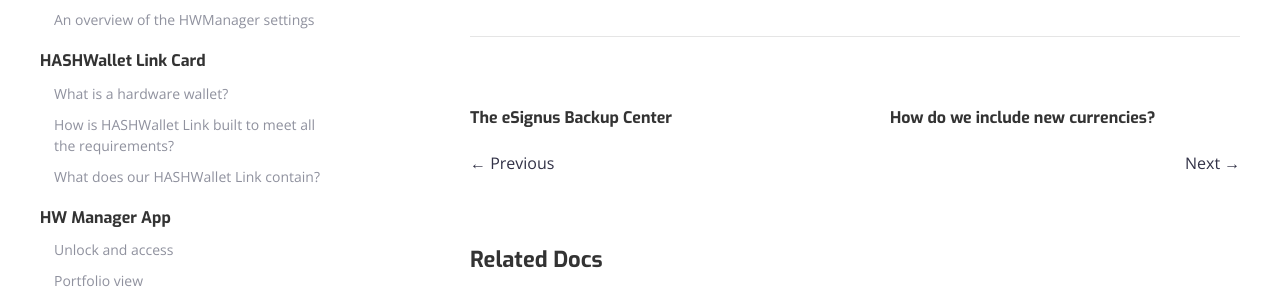
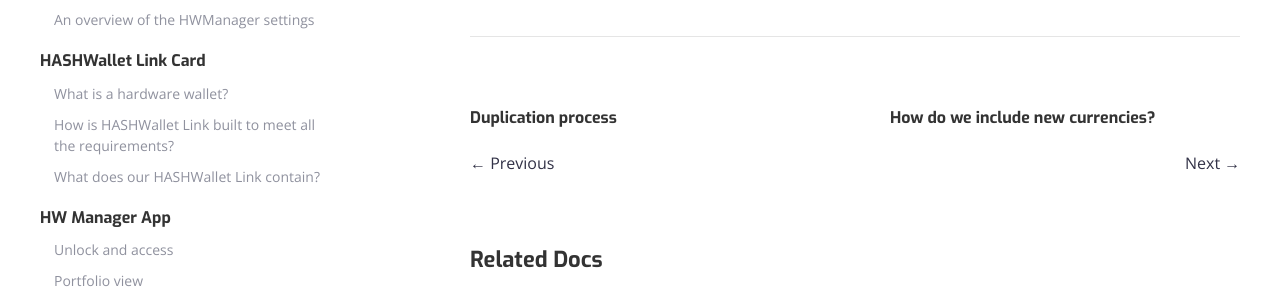
Before and after one commit to eSignus/support, a Jekyll site: the page built from _docs/privacy.md, in a window 1280 px wide. Shown: the part 358-657 px from the top of the page. Built offline with Jekyll 4.4.1, drawn with Linux system fonts in a browser that asks for light colours.

Commit message:
Update navigation_docs.yml

```diff
--- a/_data/navigation_docs.yml
+++ b/_data/navigation_docs.yml
@@ -28,6 +28,7 @@
   - issuer
   - customizer
   - esignus_backup_center
+  - Duplication_card
   - privacy
 
 - title: Supported cryptocurrencies
```
